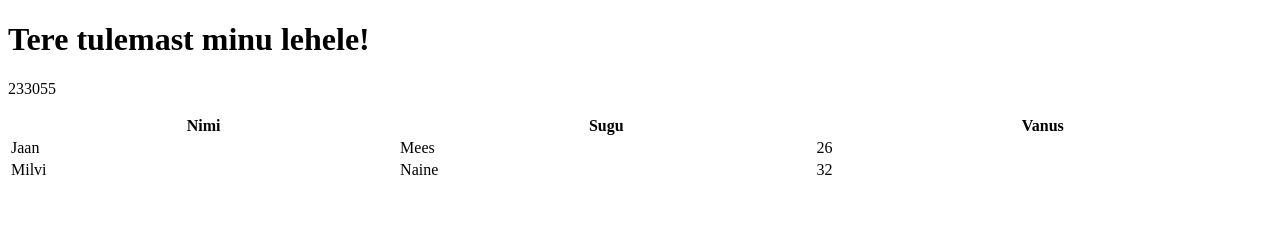
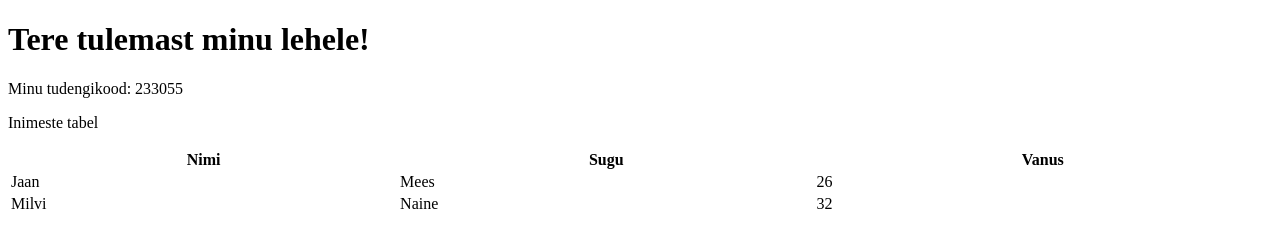
Before and after one commit to robertplatais/robertplatais.github.io, a plain HTML site: page index.html in a window 1280 px wide. Drawn offline with Linux system fonts and the light colour scheme.

Commit message:
Update index.html

```diff
--- a/index.html
+++ b/index.html
@@ -6,8 +6,9 @@
 <body>
 
 <h1>Tere tulemast minu lehele!</h1>
-<p>233055</p>
+<p>Minu tudengikood: 233055</p>
 
+<p>Inimeste tabel</p>
 <table style="width:100%">
   <tr>
     <th>Nimi</th>
```
